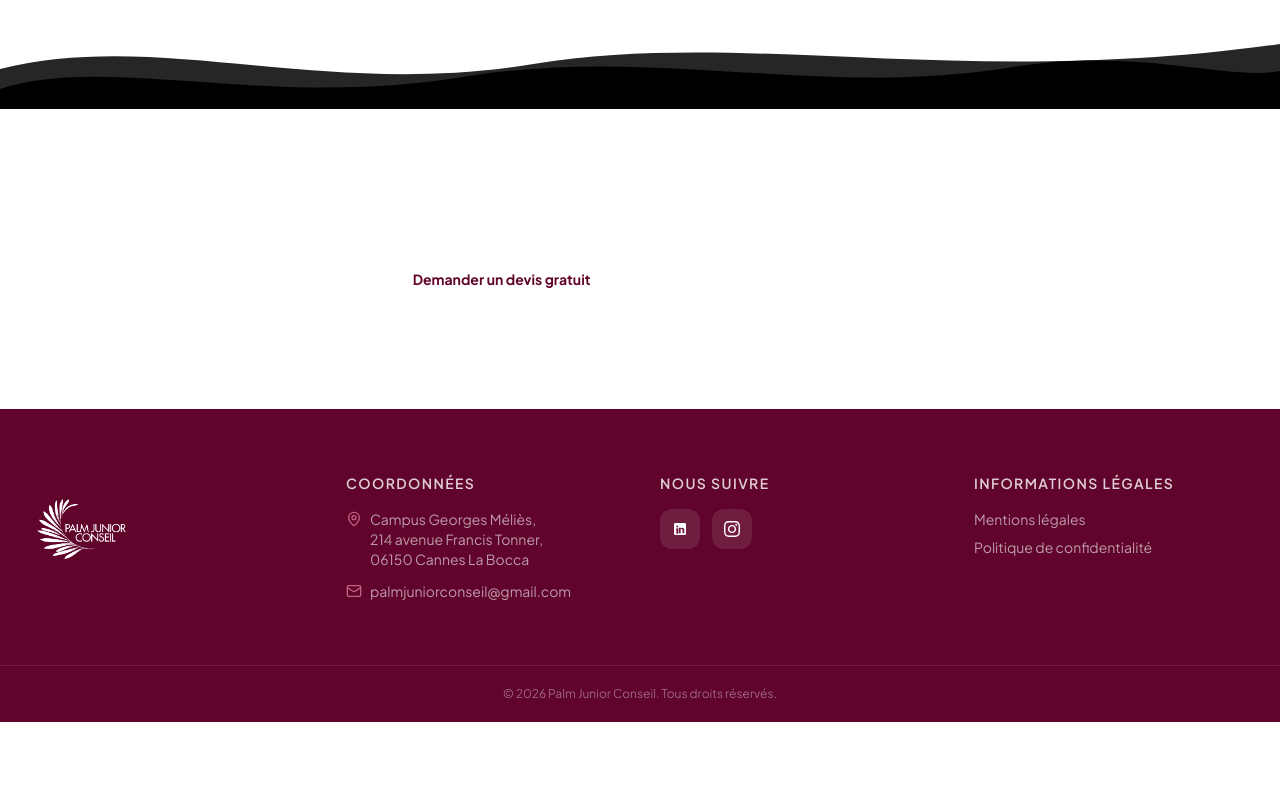
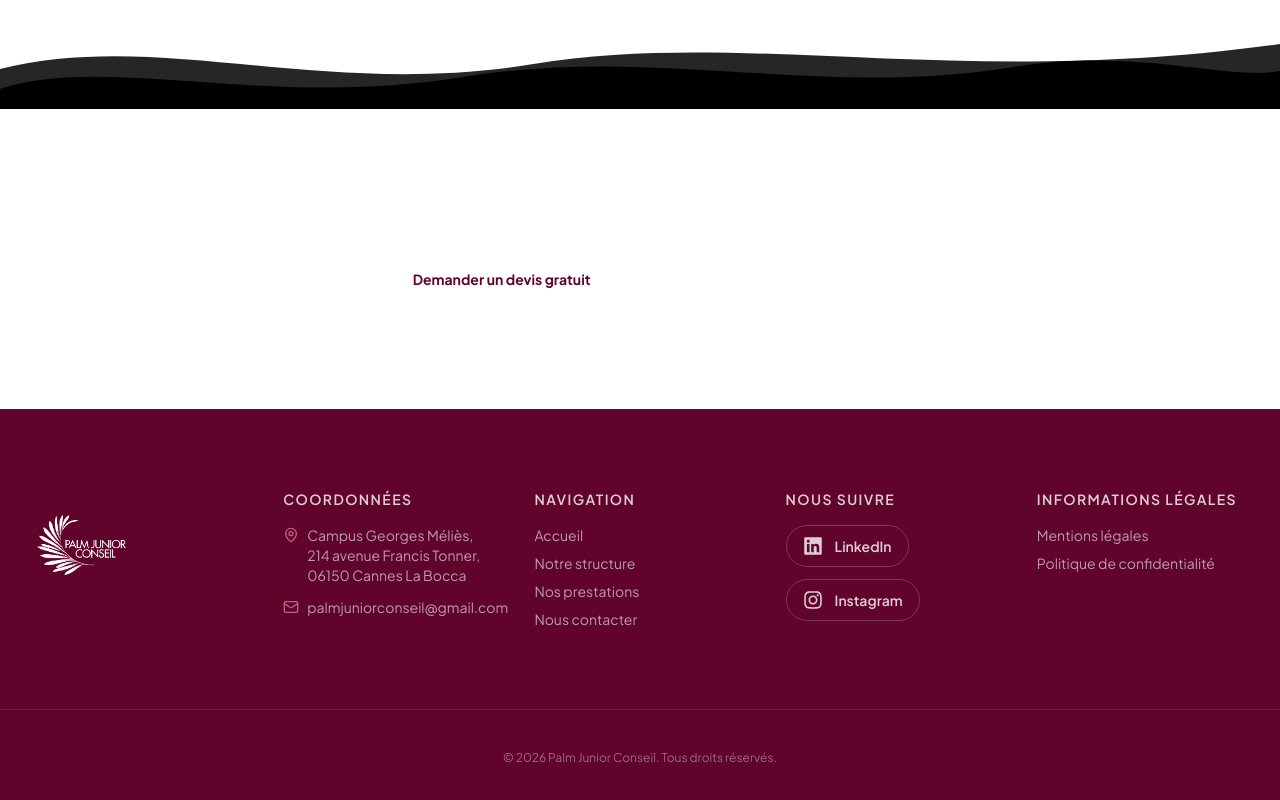
Before and after one commit to Stitchal/pjc-website, a Next.js app: page / in a window 1280 px wide. Shown: the part 3807-4607 px from the top of the page. Before the commit the page ends 4529 px from the top, so only its background shows below. Built offline with nearby package versions, Linux system fonts and the light colour scheme.

Commit message:
enhanced footer

```diff
--- a/components/Footer.tsx
+++ b/components/Footer.tsx
@@ -1,13 +1,15 @@
 import Link from "next/link";
 import AppImage from "@/components/AppImage";
 import { MapPin, Mail } from "lucide-react";
+import { FaLinkedin, FaInstagram } from "react-icons/fa";
+import { NAV_LINKS } from "@/lib/nav-links";
 
 export default function Footer() {
   return (
     <footer className="bg-brand-dark text-white">
       {/* Main Footer */}
-      <div className="mx-auto max-w-7xl px-4 sm:px-6 lg:px-8 py-12 lg:py-16">
-        <div className="grid grid-cols-1 gap-10 sm:grid-cols-2 lg:grid-cols-4">
+      <div className="mx-auto max-w-7xl px-4 sm:px-6 lg:px-8 py-12 lg:py-20">
+        <div className="grid grid-cols-1 gap-10 sm:grid-cols-2 lg:grid-cols-5">
           {/* Column 1 — Logo & Branding */}
           <div>
             <Link href="/" className="inline-block group">
@@ -49,41 +51,50 @@ export default function Footer() {
             </ul>
           </div>
 
-          {/* Column 3 — Nous suivre */}
+          {/* Column 3 — Navigation */}
+          <div className="space-y-4">
+            <h3 className="text-sm font-semibold uppercase tracking-widest text-white/80">
+              Navigation
+            </h3>
+            <ul className="space-y-2 text-sm text-white/60">
+              {NAV_LINKS.map((link) => (
+                <li key={link.href}>
+                  <Link href={link.href} className="transition-colors duration-200 hover:text-white">
+                    {link.label}
+                  </Link>
+                </li>
+              ))}
+              <li>
+                <Link href="/nous-contacter" className="transition-colors duration-200 hover:text-white">
+                  Nous contacter
+                </Link>
+              </li>
+            </ul>
+          </div>
+
+          {/* Column 4 — Nous suivre */}
           <div className="space-y-4">
             <h3 className="text-sm font-semibold uppercase tracking-widest text-white/80">
               Nous suivre
             </h3>
-            <div className="flex items-center gap-3">
+            <div className="flex flex-col items-start gap-3">
               <a
                 href="https://www.linkedin.com/company/palmjuniorconseil"
                 target="_blank"
                 rel="noopener noreferrer"
-                aria-label="LinkedIn"
-                className="flex h-10 w-10 items-center justify-center rounded-xl bg-white/10 text-white transition-all duration-300 hover:bg-white/20 hover:scale-110"
+                className="inline-flex items-center gap-3 rounded-full border border-white/20 px-4 py-2.5 text-sm font-semibold text-white/80 no-underline transition-all duration-300 hover:border-white/40 hover:text-white"
               >
-                <svg
-                  className="h-4 w-4 fill-current"
-                  viewBox="0 0 24 24"
-                  xmlns="http://www.w3.org/2000/svg"
-                >
-                  <path d="M19 3a2 2 0 0 1 2 2v14a2 2 0 0 1-2 2H5a2 2 0 0 1-2-2V5a2 2 0 0 1 2-2h14m-.5 15.5v-5.3a3.26 3.26 0 0 0-3.26-3.26c-.85 0-1.84.52-2.28 1.3v-1.11h-2.79v8.37h2.79v-4.93c0-.77.62-1.4 1.39-1.4a1.4 1.4 0 0 1 1.4 1.4v4.93h2.75M6.46 10.9v8.37H9.25V10.9H6.46M7.86 6.75a1.45 1.45 0 1 0 0 2.9 1.45 1.45 0 0 0 0-2.9z" />
-                </svg>
+                <FaLinkedin className="h-5 w-5" />
+                LinkedIn
               </a>
               <a
                 href="https://instagram.com/palmjuniorconseil"
                 target="_blank"
                 rel="noopener noreferrer"
-                aria-label="Instagram"
-                className="flex h-10 w-10 items-center justify-center rounded-xl bg-white/10 text-white transition-all duration-300 hover:bg-white/20 hover:scale-110"
+                className="inline-flex items-center gap-3 rounded-full border border-white/20 px-4 py-2.5 text-sm font-semibold text-white/80 no-underline transition-all duration-300 hover:border-white/40 hover:text-white"
               >
-                <svg
-                  className="h-4 w-4 fill-current"
-                  viewBox="0 0 24 24"
-                  xmlns="http://www.w3.org/2000/svg"
-                >
-                  <path d="M12 2.163c3.204 0 3.584.012 4.85.07 3.252.148 4.771 1.691 4.919 4.919.058 1.265.069 1.645.069 4.849 0 3.205-.012 3.584-.069 4.849-.149 3.225-1.664 4.771-4.919 4.919-1.266.058-1.644.07-4.85.07-3.204 0-3.584-.012-4.849-.07-3.26-.149-4.771-1.699-4.919-4.92-.058-1.265-.07-1.644-.07-4.849 0-3.204.013-3.583.07-4.849.149-3.227 1.664-4.771 4.919-4.919 1.266-.057 1.645-.069 4.849-.069zm0-2.163c-3.259 0-3.667.014-4.947.072-4.358.2-6.78 2.618-6.98 6.98-.059 1.281-.073 1.689-.073 4.948 0 3.259.014 3.668.072 4.948.2 4.358 2.618 6.78 6.98 6.98 1.281.058 1.689.072 4.948.072 3.259 0 3.668-.014 4.948-.072 4.354-.2 6.782-2.618 6.979-6.98.059-1.28.073-1.689.073-4.948 0-3.259-.014-3.667-.072-4.947-.196-4.354-2.617-6.78-6.979-6.98-1.281-.059-1.69-.073-4.949-.073zm0 5.838c-3.403 0-6.162 2.759-6.162 6.162s2.759 6.163 6.162 6.163 6.162-2.759 6.162-6.163c0-3.403-2.759-6.162-6.162-6.162zm0 10.162c-2.209 0-4-1.79-4-4 0-2.209 1.791-4 4-4s4 1.791 4 4c0 2.21-1.791 4-4 4zm6.406-11.845c-.796 0-1.441.645-1.441 1.44s.645 1.44 1.441 1.44c.795 0 1.439-.645 1.439-1.44s-.644-1.44-1.439-1.44z" />
-                </svg>
+                <FaInstagram className="h-5 w-5" />
+                Instagram
               </a>
             </div>
           </div>
@@ -117,7 +128,7 @@ export default function Footer() {
 
       {/* Bottom Bar */}
       <div className="border-t border-white/10">
-        <div className="mx-auto max-w-7xl px-4 sm:px-6 lg:px-8 py-5">
+        <div className="mx-auto max-w-7xl px-4 sm:px-6 lg:px-8 py-10">
           <p className="text-center text-xs text-white/40">
             © {new Date().getFullYear()} Palm Junior Conseil. Tous droits
             réservés.
--- a/components/NavBar.tsx
+++ b/components/NavBar.tsx
@@ -6,11 +6,8 @@ import AppImage from "@/components/AppImage";
 import { usePathname } from "next/navigation";
 import { Menu, X } from "lucide-react";
 
-export const NAV_LINKS = [
-  { href: "/", label: "Accueil" },
-  { href: "/notre-structure", label: "Notre structure" },
-  { href: "/nos-prestations", label: "Nos prestations" },
-] as const;
+import { NAV_LINKS } from "@/lib/nav-links";
+export { NAV_LINKS };
 
 interface NavBarProps {
   variant?: "hero" | "page";
--- /dev/null
+++ b/lib/nav-links.ts
@@ -0,0 +1,5 @@
+export const NAV_LINKS = [
+  { href: "/", label: "Accueil" },
+  { href: "/notre-structure", label: "Notre structure" },
+  { href: "/nos-prestations", label: "Nos prestations" },
+] as const;
--- a/package.json
+++ b/package.json
@@ -16,6 +16,7 @@
     "next": "16.3.0",
     "react": "19.2.8",
     "react-dom": "19.2.8",
+    "react-icons": "^5.7.0",
     "tailwind-merge": "^3.6.0"
   },
   "devDependencies": {
```
Also changed, not shown: 1 other file (tests, documents, lock files or other folders).
